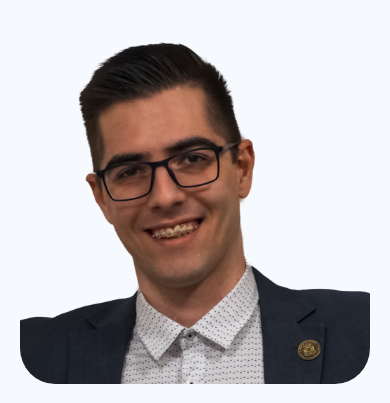
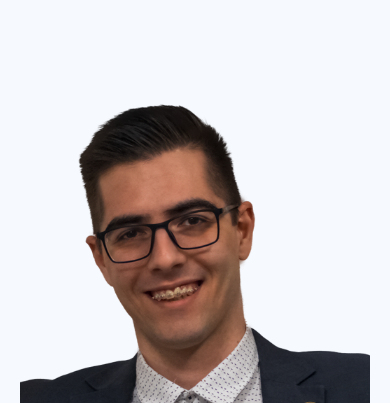
Before and after one commit to NenadDj97/Portfolio, a plain HTML site: page index.html in a window 390 px wide. Shown: the part 60-463 px from the top of the page. Drawn offline with nearby package versions, Linux system fonts and the light colour scheme; animation ran at ten frames a second.

Commit message:
Add files via upload

```diff
--- a/stylesheet.css
+++ b/stylesheet.css
@@ -844,8 +844,12 @@ section .title{
         width: 100%;
     }
 
+    .intro-column.right{
+        justify-content: space-around;
+    }
+
     .profile-picture{
-        height: 360px;
+        height: 60vh;
     }
 
     h1{
@@ -885,10 +889,16 @@ section .title{
 
 }
 
+@media screen and (max-width: 400px){
+    .profile-picture{
+        height: 50vh;
+    }
+}
+
 @media screen and (max-width: 350px){
 
     .profile-picture{
-        height: 280px;
+        height: 45vh;
     }
 
     h1{
```
